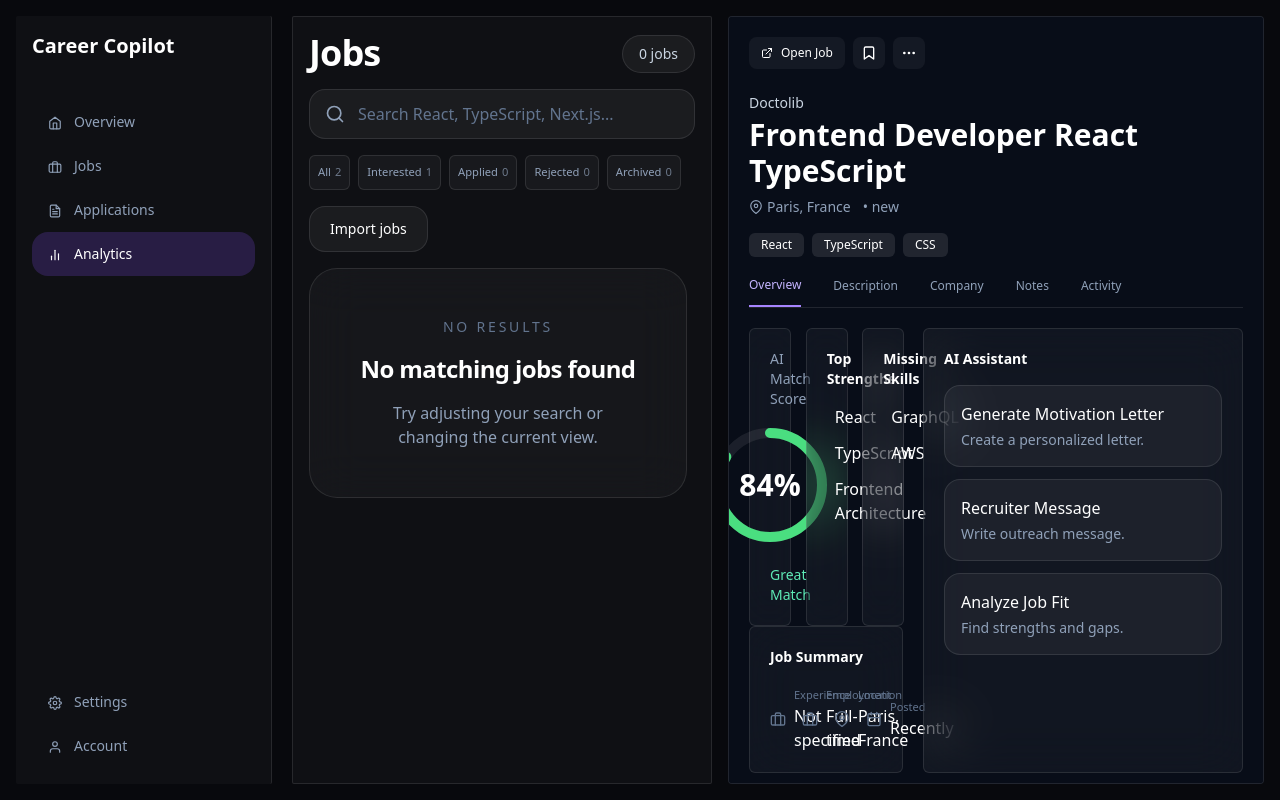
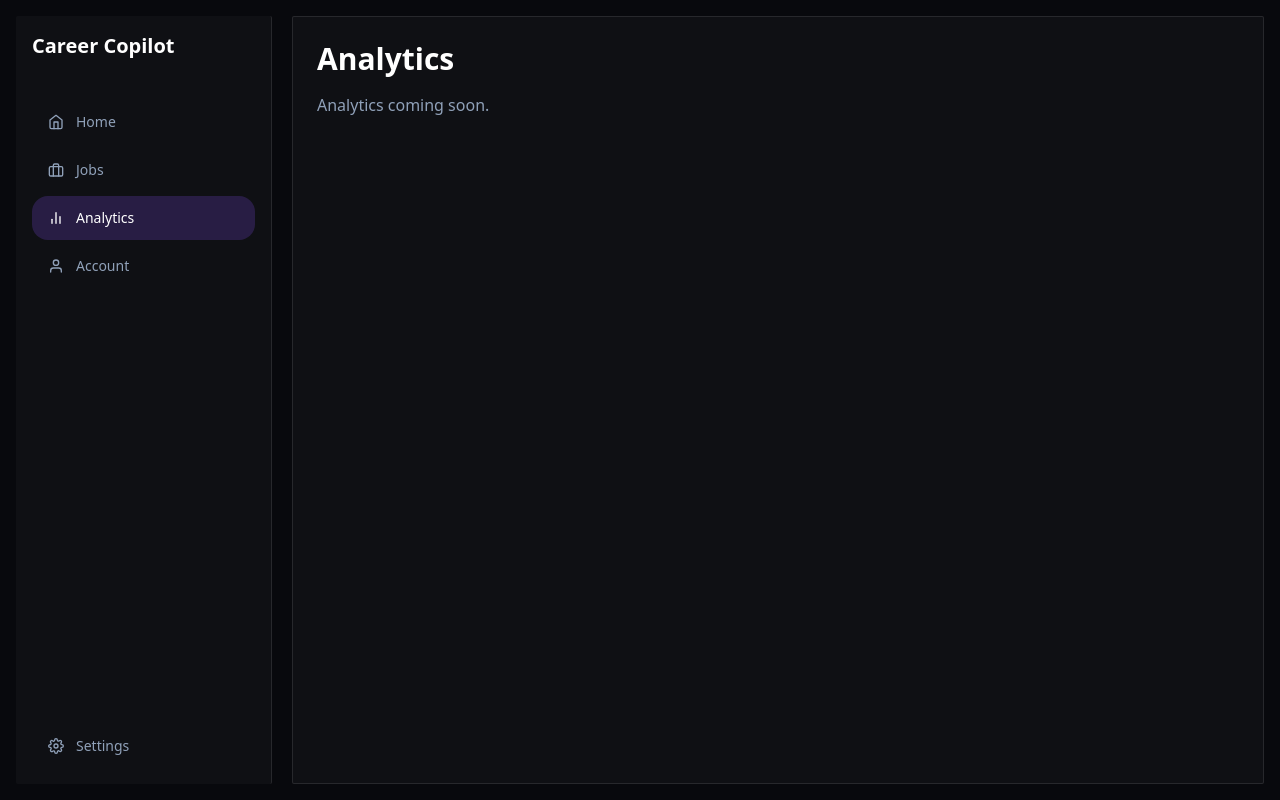
Before and after one commit to martalewan/job-hunt-copilot, a React (Vite) app: page / in a window 1280 px wide. Both pictures are taken after a click on the button "Analytics". Built offline with nearby package versions, Linux system fonts and the light colour scheme.

Commit message:
feat: Enhance app structure with HomePage component and update navigation

```diff
--- a/package.json
+++ b/package.json
@@ -4,7 +4,9 @@
   "version": "0.0.0",
   "type": "module",
   "scripts": {
-    "dev": "vite",
+    "client": "vite",
+    "server": "cd server && npm run dev",
+    "dev": "concurrently \"npm run client\" \"npm run server\"",
     "build": "tsc -b && vite build",
     "lint": "eslint .",
     "preview": "vite preview"
@@ -23,6 +25,7 @@
     "@types/react": "^19.2.14",
     "@types/react-dom": "^19.2.3",
     "@vitejs/plugin-react": "^6.0.1",
+    "concurrently": "^9.2.1",
     "eslint": "^10.3.0",
     "eslint-plugin-react-hooks": "^7.1.1",
     "eslint-plugin-react-refresh": "^0.5.2",
--- a/src/App.tsx
+++ b/src/App.tsx
@@ -1,16 +1,19 @@
 import { useEffect, useMemo, useState } from 'react';
 import { JobDetailsPanel } from './components/JobDetailsPanel';
 import { mockJobs } from './data/mockJobs';
-import type { Job, JobStatus } from './types/job';
+import type { Job } from './types/job';
 import { fetchScrapedJobs } from './services/scrapedJobs';
 import { AppRail } from './components/AppRail';
 import { JobsPanel } from './components/JonsPanel';
+import { HomePage } from './components/HomePage';
+
+type AppView = 'home' | 'jobs' | 'analytics' | 'account' | 'settings';
+type JobFilter = 'all' | 'interested' | 'applied' | 'rejected' | 'archived';
 
 function App() {
   const [search, setSearch] = useState('');
-  const [activeView, setActiveView] = useState<
-    'all' | 'interested' | 'applied' | 'rejected' | 'archived'
-  >('all');
+  const [activeView, setActiveView] = useState<AppView>('jobs');
+  const [activeJobFilter, setActiveJobFilter] = useState<JobFilter>('all');
 
   const [jobs, setJobs] = useState<Job[]>(() => {
     const savedJobs = localStorage.getItem('jobs');
@@ -27,67 +30,51 @@ function App() {
     try {
       const importedJobs = await fetchScrapedJobs();
 
-      localStorage.removeItem('jobs');
       setJobs(importedJobs);
       setSelectedJob(importedJobs[0] ?? null);
-
       localStorage.setItem('jobs', JSON.stringify(importedJobs));
     } catch (error) {
       console.error(error);
     }
   }
 
-  function handleStatusChange(id: string, status: JobStatus) {
-    setJobs((prevJobs) =>
-      prevJobs.map((job) =>
-        job.id === id ? { ...job, status } : job
-      )
-    );
-  }
-
-  function handleRestore(id: string) {
-    setJobs((prevJobs) =>
-      prevJobs.map((job) =>
-        job.id === id ? { ...job, archived: false } : job
-      )
-    );
-  }
-
-  function handleArchive(id: string) {
-    setJobs((prevJobs) =>
-      prevJobs.map((job) =>
-        job.id === id ? { ...job, archived: true } : job
-      )
-    );
-  }
-
   const filteredJobs = useMemo(() => {
     return jobs
       .filter((job) => {
-        if (activeView === 'archived') return job.archived;
-        if (activeView === 'all') return !job.archived;
+        if (activeJobFilter === 'archived') return job.archived;
+        if (activeJobFilter === 'all') return !job.archived;
 
-        return !job.archived && job.status === activeView;
+        return !job.archived && job.status === activeJobFilter;
       })
       .filter((job) => {
-        const value =
-          `${job.title} ${job.company} ${job.location} ${job.tags.join(
+        const value = `${job.title} ${job.company} ${job.location} ${job.tags.join(
           ' '
         )}`.toLowerCase();
 
         return value.includes(search.toLowerCase());
       });
-  }, [jobs, search, activeView]);
+  }, [jobs, search, activeJobFilter]);
 
   return (
-    <main className="grid h-screen grid-cols-[260px_420px_1fr] gap-4 bg-[#08090d] p-4 text-white">
-      <AppRail
-        activeView={activeView}
-        setActiveView={(view) =>
-          setActiveView(view as typeof activeView)
-        }
-      />
+    <main className="grid h-screen grid-cols-[260px_1fr] gap-4 bg-[#08090d] p-4 text-white">
+      <AppRail activeView={activeView} setActiveView={setActiveView} />
 
+      {activeView === 'home' && <HomePage jobs={jobs} />}
+
+      {activeView === 'analytics' && (
+        <PageShell title="Analytics">Analytics coming soon.</PageShell>
+      )}
+
+      {activeView === 'account' && (
+        <PageShell title="Account">Account page coming soon.</PageShell>
+      )}
+
+      {activeView === 'settings' && (
+        <PageShell title="Settings">Settings page coming soon.</PageShell>
+      )}
+
+      {activeView === 'jobs' && (
+        <div className="grid min-w-0 grid-cols-[420px_1fr] gap-4">
           <JobsPanel
             search={search}
             setSearch={setSearch}
@@ -95,18 +82,33 @@ function App() {
             selectedJob={selectedJob}
             setSelectedJob={setSelectedJob}
             handleImportJobs={handleImportJobs}
-        activeView={activeView}
-        setActiveView={(view) =>
-          setActiveView(view as typeof activeView)
-        }
+            activeView={activeJobFilter}
+            setActiveView={(view) => setActiveJobFilter(view as JobFilter)}
             jobs={jobs}
           />
 
-      <section className="overflow-y-auto">
+          <section className="min-h-0 overflow-y-auto">
             <JobDetailsPanel job={selectedJob} />
           </section>
+        </div>
+      )}
     </main>
   );
 }
 
+function PageShell({
+  title,
+  children,
+}: {
+  title: string;
+  children: React.ReactNode;
+}) {
+  return (
+    <section className="rounded-xs border border-white/10 bg-white/[0.03] p-6">
+      <h1 className="text-3xl font-semibold">{title}</h1>
+      <div className="mt-4 text-slate-400">{children}</div>
+    </section>
+  );
+}
+
 export default App;
--- a/src/components/AppRail.tsx
+++ b/src/components/AppRail.tsx
@@ -1,68 +1,68 @@
 import {
     FiHome,
     FiBriefcase,
-    FiFileText,
     FiBarChart2,
     FiSettings,
     FiUser,
 } from 'react-icons/fi';
 
+type AppView = 'home' | 'jobs' | 'analytics' | 'account' | 'settings';
+
 type AppRailProps = {
-    activeView: string;
-    setActiveView: (view: string) => void;
+    activeView: AppView;
+    setActiveView: (view: AppView) => void;
 };
 
-const navTopItems = [
-    { label: 'Overview', icon: FiHome },
-    { label: 'Jobs', icon: FiBriefcase },
-    { label: 'Applications', icon: FiFileText },
-    { label: 'Analytics', icon: FiBarChart2 },
+const navTopItems: { label: string; view: AppView; icon: React.ElementType }[] = [
+    { label: 'Home', view: 'home', icon: FiHome },
+    { label: 'Jobs', view: 'jobs', icon: FiBriefcase },
+    { label: 'Analytics', view: 'analytics', icon: FiBarChart2 },
+    { label: 'Account', view: 'account', icon: FiUser },
 ];
 
-const navBottomItems = [
-    { label: 'Settings', icon: FiSettings },
-    { label: 'Account', icon: FiUser },
-
+const navBottomItems: { label: string; view: AppView; icon: React.ElementType }[] = [
+    { label: 'Settings', view: 'settings', icon: FiSettings },
 ];
 
 export function AppRail({ activeView, setActiveView }: AppRailProps) {
     return (
-        <aside className="flex flex-col rounded-xs w-64 border-r border-white/10 bg-white/[0.03] p-4">
-            <h1 className="mb-10 text-xl font-semibold">Career Copilot</h1>
+        <aside className="flex w-64 flex-col rounded-xs border-r border-white/10 bg-white/[0.03] p-4">
+            <h1 className="mb-10 text-xl font-semibold text-white">
+                Career Copilot
+            </h1>
 
-            <nav className="flex flex-col justify-between h-full">
-                <div>
-                    {navTopItems.map((item) => (
+            <nav className="flex h-full flex-col justify-between">
+                <div className="space-y-1">
+                    {navTopItems.map(({ label, view, icon: Icon }) => (
                         <button
-                            key={item.label}
-                            onClick={() => setActiveView(item.label.toLowerCase())}
-                            className={`w-full rounded-2xl px-4 py-3 text-left text-sm transition ${activeView === item.label.toLowerCase()
+                            key={view}
+                            onClick={() => setActiveView(view)}
+                            className={`flex w-full items-center rounded-2xl px-4 py-3 text-left text-sm transition ${activeView === view
                                     ? 'bg-violet-500/20 text-white'
                                     : 'text-slate-400 hover:bg-white/5 hover:text-white'
                                 }`}
                         >
-                            <item.icon className="mr-3 inline-block" />
-                            {item.label}
+                            <Icon className="mr-3 h-4 w-4" />
+                            {label}
                         </button>
                     ))}
                 </div>
-                <div>
-                    {navBottomItems.map((item) => (
+
+                <div className="space-y-1">
+                    {navBottomItems.map(({ label, view, icon: Icon }) => (
                         <button
-                            key={item.label}
-                            onClick={() => setActiveView(item.label.toLowerCase())}
-                            className={`w-full rounded-2xl px-4 py-3 text-left text-sm transition ${activeView === item.label.toLowerCase()
+                            key={view}
+                            onClick={() => setActiveView(view)}
+                            className={`flex w-full items-center rounded-2xl px-4 py-3 text-left text-sm transition ${activeView === view
                                     ? 'bg-violet-500/20 text-white'
                                     : 'text-slate-400 hover:bg-white/5 hover:text-white'
                                 }`}
                         >
-                            <item.icon className="mr-3 inline-block" />
-                            {item.label}
+                            <Icon className="mr-3 h-4 w-4" />
+                            {label}
                         </button>
                     ))}
                 </div>
-
-
             </nav>
         </aside>
     );
--- /dev/null
+++ b/src/components/HomePage.tsx
@@ -0,0 +1,60 @@
+import type { Job } from '../types/job';
+
+type HomePageProps = {
+    jobs: Job[];
+};
+
+export function HomePage({ jobs }: HomePageProps) {
+    const activeJobs = jobs.filter((job) => !job.archived);
+    const appliedJobs = jobs.filter((job) => job.status === 'applied');
+    const interestedJobs = jobs.filter((job) => job.status === 'interested');
+
+    return (
+        <section className="h-full overflow-y-auto rounded-xs border border-white/10 bg-white/[0.03] p-6">
+            <div>
+                <p className="text-sm uppercase tracking-[0.2em] text-slate-500">
+                    Dashboard
+                </p>
+
+                <h1 className="mt-2 text-4xl font-semibold tracking-tight text-white">
+                    Home
+                </h1>
+
+                <p className="mt-3 text-sm text-slate-400">
+                    Track your job search progress and focus on your next best move.
+                </p>
+            </div>
+
+            <div className="mt-8 grid grid-cols-3 gap-4">
+                <StatCard label="Active Jobs" value={activeJobs.length} />
+                <StatCard label="Applied" value={appliedJobs.length} />
+                <StatCard label="Interested" value={interestedJobs.length} />
+            </div>
+
+            <div className="mt-8 rounded-2xl border border-white/10 bg-white/[0.04] p-5">
+                <h2 className="text-lg font-semibold text-white">
+                    Today’s Focus
+                </h2>
+
+                <p className="mt-2 text-sm text-slate-400">
+                    Review your saved jobs, follow up on applications, and use AI to improve your next application.
+                </p>
+            </div>
+        </section>
+    );
+}
+
+function StatCard({
+    label,
+    value,
+}: {
+    label: string;
+    value: number;
+}) {
+    return (
+        <div className="rounded-2xl border border-white/10 bg-white/[0.04] p-5">
+            <p className="text-sm text-slate-400">{label}</p>
+            <p className="mt-3 text-3xl font-semibold text-white">{value}</p>
+        </div>
+    );
+}
```
Also changed, not shown: 2 other files (tests, documents, lock files or other folders). Lines whose indentation alone changed are shown as unchanged.
